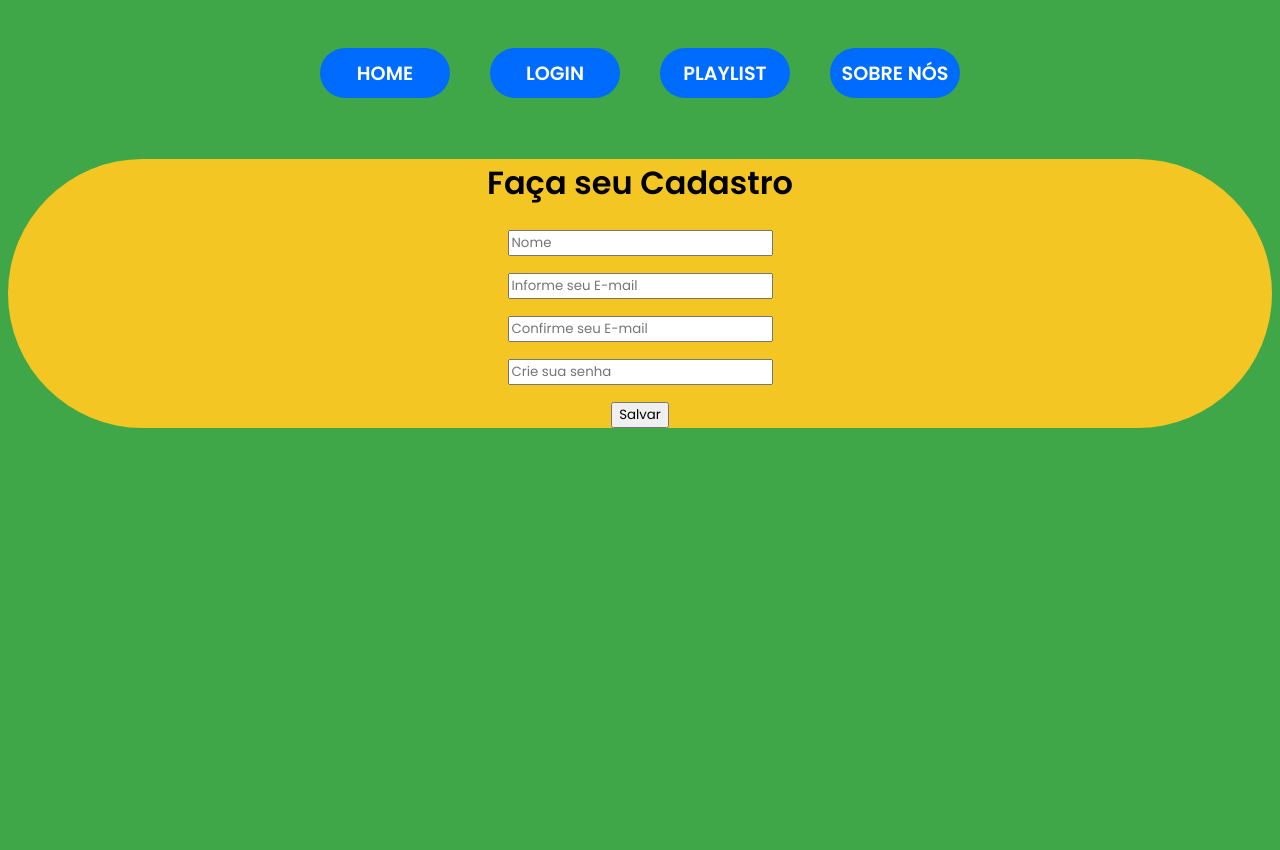
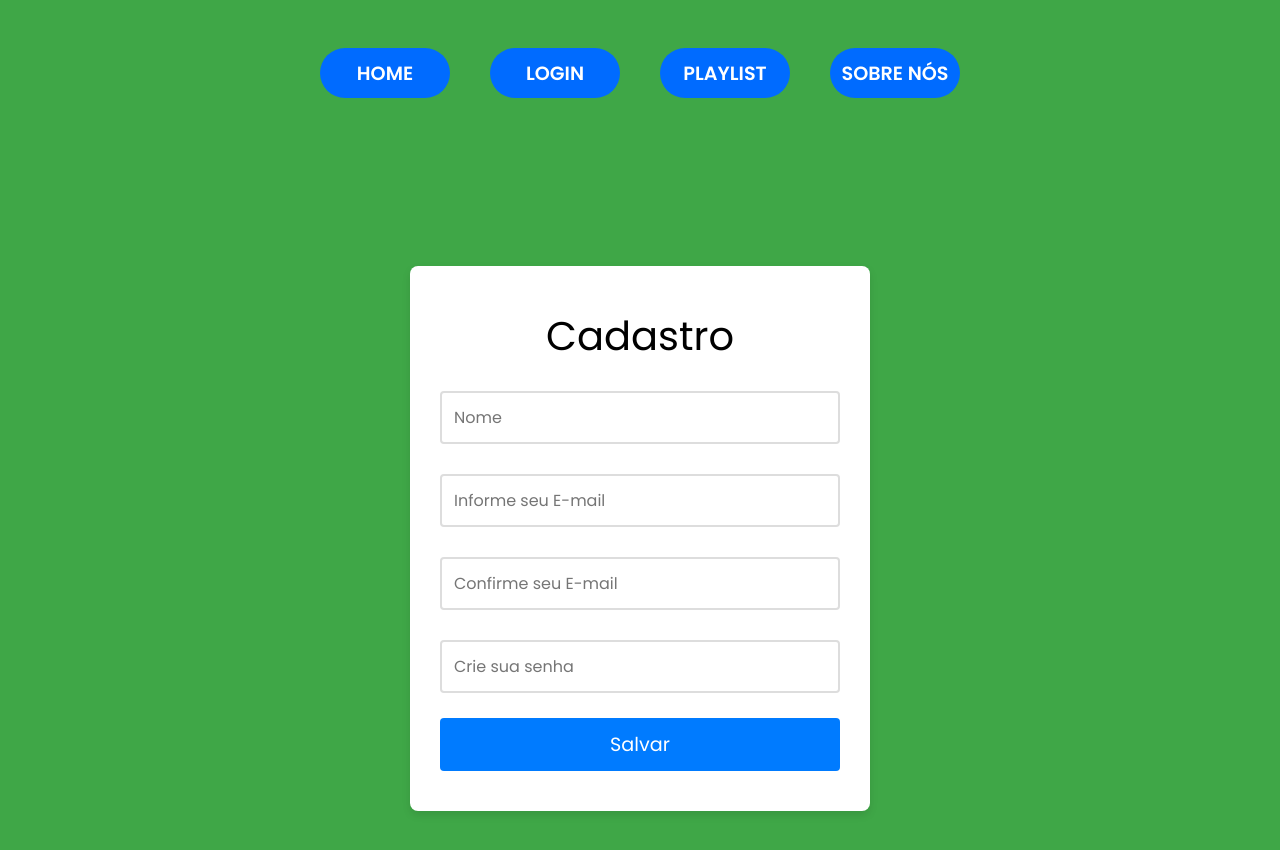
Before and after one commit to MaluCalland/Ritmo-Melodia, a React (Vite) app in the folder projeto-ritmo-melodia/: page /cadastrar in a window 1280 px wide. Shown: the top 850 px of the page. Before the commit the page ends 800 px from the top, so only its background shows below. Built offline with nearby package versions, Linux system fonts and the light colour scheme.

Commit message:
Projeto Completo

```diff
--- a/projeto-ritmo-melodia/src/css/Cadastro.css
+++ b/projeto-ritmo-melodia/src/css/Cadastro.css
@@ -1,9 +1,67 @@
-.tituloCadastro{
-    text-align: center;
+.body-cadastro{
+    margin: 0;
+    padding: 0;
+    display: flex;
+    justify-content: center; /* Centraliza horizontalmente */
+    align-items: center;     /* Centraliza verticalmente */
+    flex-direction: column;
+    height: 100vh;           /* Ocupa toda a altura da tela */
 }
 
-.painelCadastro{
-    background-color: #F3C623;
-    border-radius: 5cm;
+  .tituloCadastro {
+    color: #000000;
     text-align: center;
-}
+    font-size: 2.5rem;
+    margin-bottom: 30px;
+  }
+
+  .painelCadastro {
+    width: 100%;
+    max-width: 400px;
+    background-color: #fff;
+    padding: 30px;
+    border-radius: 8px;
+    box-shadow: 0 4px 8px rgba(0, 0, 0, 0.1);
+    display: flex;
+    justify-content: center;
+    flex-direction: column;
+    max-width: 400px;
+    margin: 0 auto;
+  }
+
+  .painelCadastro p {
+    width: 100%;
+    margin: 10px 0;
+    text-align: center;
+  }
+
+.input-cadastro{
+    width: 100%;
+    padding: 12px;
+    border: 2px solid #ddd;
+    border-radius: 4px;
+    font-size: 1rem;
+    margin: 5px 0;
+    box-sizing: border-box;
+    transition: border-color 0.3s ease;
+  }
+
+
+.button-cadastro {
+    width: 100%;
+    padding: 12px;
+    background-color: #007bff;
+    color: #fff;
+    border: none;
+    border-radius: 4px;
+    font-size: 1.2rem;
+    cursor: pointer;
+    transition: background-color 0.3s ease;
+  }
+
+  .error {
+    color: red;
+    text-align: center;
+    font-size: 1rem;
+    margin-bottom: 20px;
+  }
--- a/projeto-ritmo-melodia/src/css/Login.css
+++ b/projeto-ritmo-melodia/src/css/Login.css
@@ -1,51 +1,109 @@
-/* .container {
+body-login {
+  margin: 0;
+  padding: 0;
+  display: flex;
+  justify-content: center;
+  align-items: center;
+  flex-direction: column;
+  height: 100vh;
+}
+
+.container-login {
+  width: 100%;
+  max-width: 400px;
+  background-color: #fff;
+  padding: 30px;
+  border-radius: 8px;
+  box-shadow: 0 4px 8px rgba(0, 0, 0, 0.1);
+  display: flex;
+  justify-content: center;
+  flex-direction: column;
   max-width: 400px;
   margin: 0 auto;
-    padding: 20px;
-    border: 1px solid #ccc;
-    border-radius: 5px;
-    box-shadow: 0 2px 10px rgba(0, 0, 0, 0.1);
 }
 
-  h1 {
+.titulo-login {
+  color: #000000;
   text-align: center;
+  font-size: 2.5rem;
 }
 
-  .input-field {
+.input-field-login {
   position: relative;
   margin-bottom: 20px;
 }
 
-  .input-field input {
+input {
   width: 100%;
-    padding: 10px 40px;
-    border: 1px solid #ccc;
-    border-radius: 5px;
+  padding: 12px;
+  border: 2px solid #ddd;
+  border-radius: 4px;
+  font-size: 1rem;
+  margin: 5px 0;
+  box-sizing: border-box;
+  transition: border-color 0.3s ease;
 }
 
-  .input-field .icon {
+input:focus {
+  border-color:  #007bff;
+  outline: none;
+}
+
+.icon-login {
   position: absolute;
   top: 50%;
-    left: 10px;
+  left: 350px;
   transform: translateY(-50%);
-    color: #888;
+  font-size: 1.2rem;
+  color: black;
 }
 
-  button {
-    width: 100%;
-    padding: 10px;
-    background-color: #007bff;
-    color: white;
-    border: none;
-    border-radius: 5px;
-    cursor: pointer;
+.recall-forget-login {
+  text-align: right;
+  margin-top: -10px;
 }
 
-  button:hover {
-    background-color: #0056b3;
+.recall-forget-login a {
+  color:  #007bff;
+  text-decoration: none;
+  font-size: 0.9rem;
 }
 
-  .recall-forget, .signup-link {
+.recall-forget-login a:hover {
+  text-decoration: underline;
+}
+
+.button-login {
+  width: 100%;
+  padding: 12px;
+  background-color:  #007bff;
+  color: #fff;
+  border: none;
+  border-radius: 4px;
+  font-size: 1.2rem;
+  cursor: pointer;
+  transition: background-color 0.3s ease;
+}
+
+.button-login:hover {
+  background-color: #034286;
+}
+
+.signup-link-login {
   text-align: center;
+  margin-top: 20px;
 }
-   */
+
+.signup-link-login p {
+  margin: 5px 0;
+  font-size: 1rem;
+}
+
+.signup-link-login .button-login {
+  background-color:  #007bff;
+  font-size: 1rem;
+}
+
+.signup-link-login .button-login:hover {
+  background-color:  #034286;
+}
--- a/projeto-ritmo-melodia/src/pages/Principal/Cadastrar.jsx
+++ b/projeto-ritmo-melodia/src/pages/Principal/Cadastrar.jsx
@@ -1,5 +1,6 @@
 import React, { useState } from 'react';
 import '../../css/Cadastro.css';  // Estilos do seu formulário
+import { useNavigate } from 'react-router-dom';
 
 const Cadastrar = () => {
   // Estados para armazenar os valores dos campos de entrada
@@ -8,6 +9,8 @@ const Cadastrar = () => {
   const [confirmEmail, setConfirmEmail] = useState('');
   const [password, setPassword] = useState('');
   const [error, setError] = useState('');
+
+  const navigate = useNavigate()
 
   // Função para manipular o envio do formulário
   const handleSubmit = async (event) => {
@@ -40,6 +43,7 @@ const Cadastrar = () => {
 
       if (response.ok) {
         alert('Cadastro realizado com sucesso!');
+        navigate("/login");
       } else {
         // Exibe a mensagem de erro do backend
         setError(data.message || 'Erro ao cadastrar. Tente novamente.');
@@ -51,14 +55,15 @@ const Cadastrar = () => {
   };
 
   return (
-    <div className="painelCadastro">
-      <form onSubmit={handleSubmit}>
-        <h1 className="tituloCadastro">Faça seu Cadastro</h1>
+    <div className='body-cadastro'>
+      <form className="painelCadastro" onSubmit={handleSubmit}>
+      <p className="tituloCadastro">Cadastro</p>
 
         {error && <p className="error">{error}</p>}
 
         <p>
           <input
+          className='input-cadastro'
             type="text"
             placeholder="Nome"
             value={name}
@@ -68,6 +73,7 @@ const Cadastrar = () => {
         </p>
         <p>
           <input
+            className='input-cadastro'
             type="email"
             placeholder="Informe seu E-mail"
             value={email}
@@ -77,6 +83,7 @@ const Cadastrar = () => {
         </p>
         <p>
           <input
+            className='input-cadastro'
             type="email"
             placeholder="Confirme seu E-mail"
             value={confirmEmail}
@@ -86,6 +93,7 @@ const Cadastrar = () => {
         </p>
         <p>
           <input
+            className='input-cadastro'
             type="password"
             placeholder="Crie sua senha"
             value={password}
@@ -94,7 +102,7 @@ const Cadastrar = () => {
           />
         </p>
         <p>
-          <button type="submit">Salvar</button>
+          <button className='button-cadastro' type="submit">Salvar</button>
         </p>
       </form>
     </div>
--- a/projeto-ritmo-melodia/src/pages/Principal/Login.jsx
+++ b/projeto-ritmo-melodia/src/pages/Principal/Login.jsx
@@ -39,11 +39,12 @@ const Login =  () => {
   }
 
   return (
-    <div className="container">
-      <form onSubmit={handleSubmit}>
-        <h1>Faça seu Login</h1>
+    <>
+    <div className="body-login">
+      <form className="container-login" onSubmit={handleSubmit}>
+      <p className="titulo-login">Login</p>
 
-        <div className="input-field">
+        <div className="input-field-login">
           <input
             type="email"
             placeholder="E-mail"
@@ -51,10 +52,10 @@ const Login =  () => {
             value={username}  // Vincula o valor do input ao estado
             onChange={(e) => setUsername(e.target.value)}  // Atualiza o estado ao digitar
           />
-          <FaUser className="icon" />
+          <FaUser className="icon-login" />
         </div>
 
-        <div className="input-field">
+        <div className="input-field-login">
           <input
             type="password"
             placeholder="Senha"
@@ -62,25 +63,26 @@ const Login =  () => {
             value={password}  // Vincula o valor do input ao estado
             onChange={(e) => setPassword(e.target.value)}  // Atualiza o estado ao digitar
           />
-          <FaLock className="icon" />
+          <FaLock className="icon-login" />
         </div>
 
-        <div className="recall-forget">
+        <div className="recall-forget-login">
           <p>
             <a href="#">Esqueceu a senha?</a>
           </p>
         </div>
 
-        <p><button type="submit">Entrar</button></p>
+        <p><button className="button-login" type="submit">ENTRAR</button></p>
 
-        <div className="signup-link">
+        <div className="signup-link-login">
           <p>Não tem uma conta?</p>
           <p>
-            <button className="flex-item" onClick={() => navigate("/cadastrar")}>CADASTRAR</button>
+            <button className="button-login" onClick={() => navigate("/cadastrar")}>CADASTRAR</button>
           </p>
         </div>
       </form>
     </div>
+    </>
   );
 };
 
```
Lines whose indentation alone changed are shown as unchanged.
